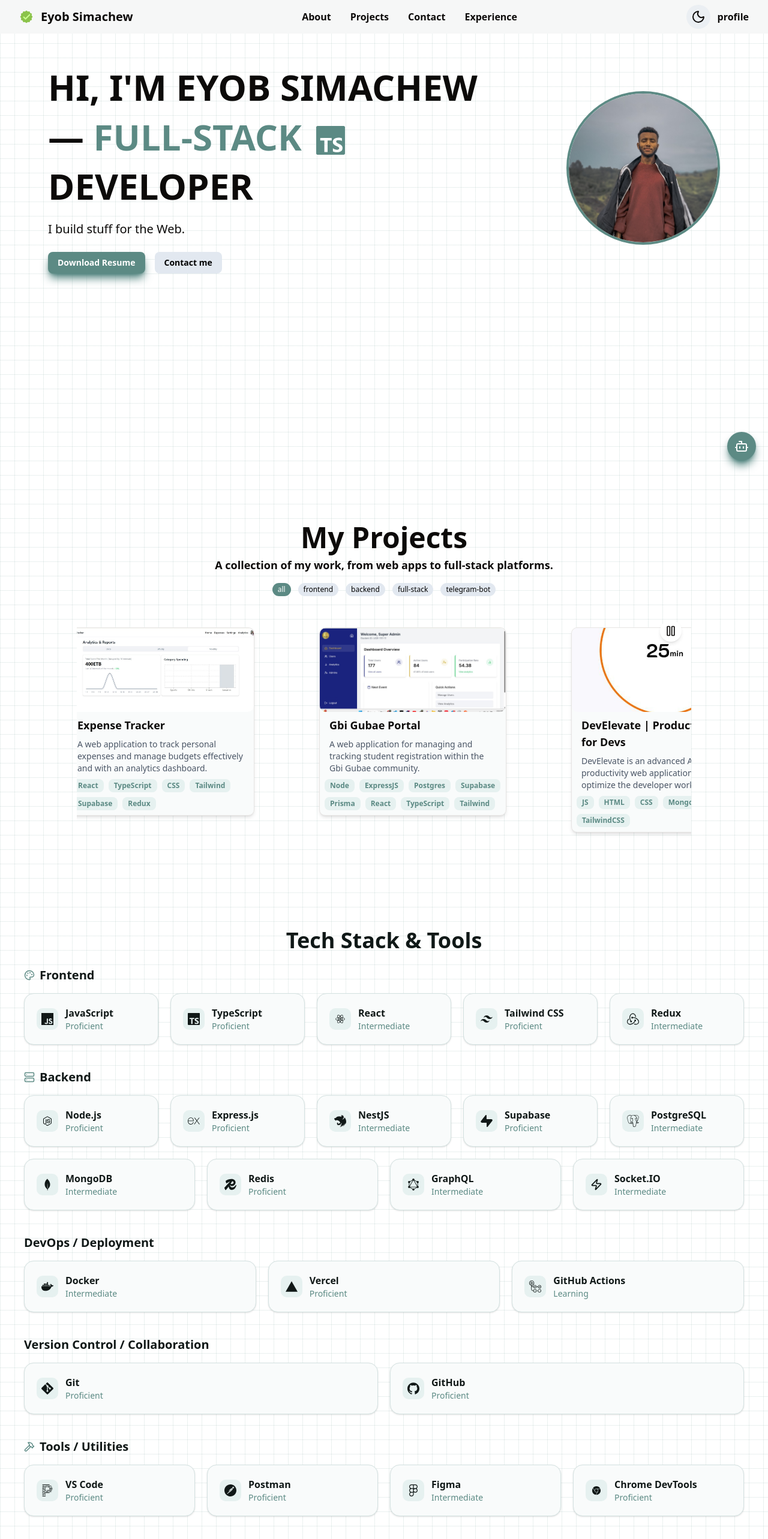
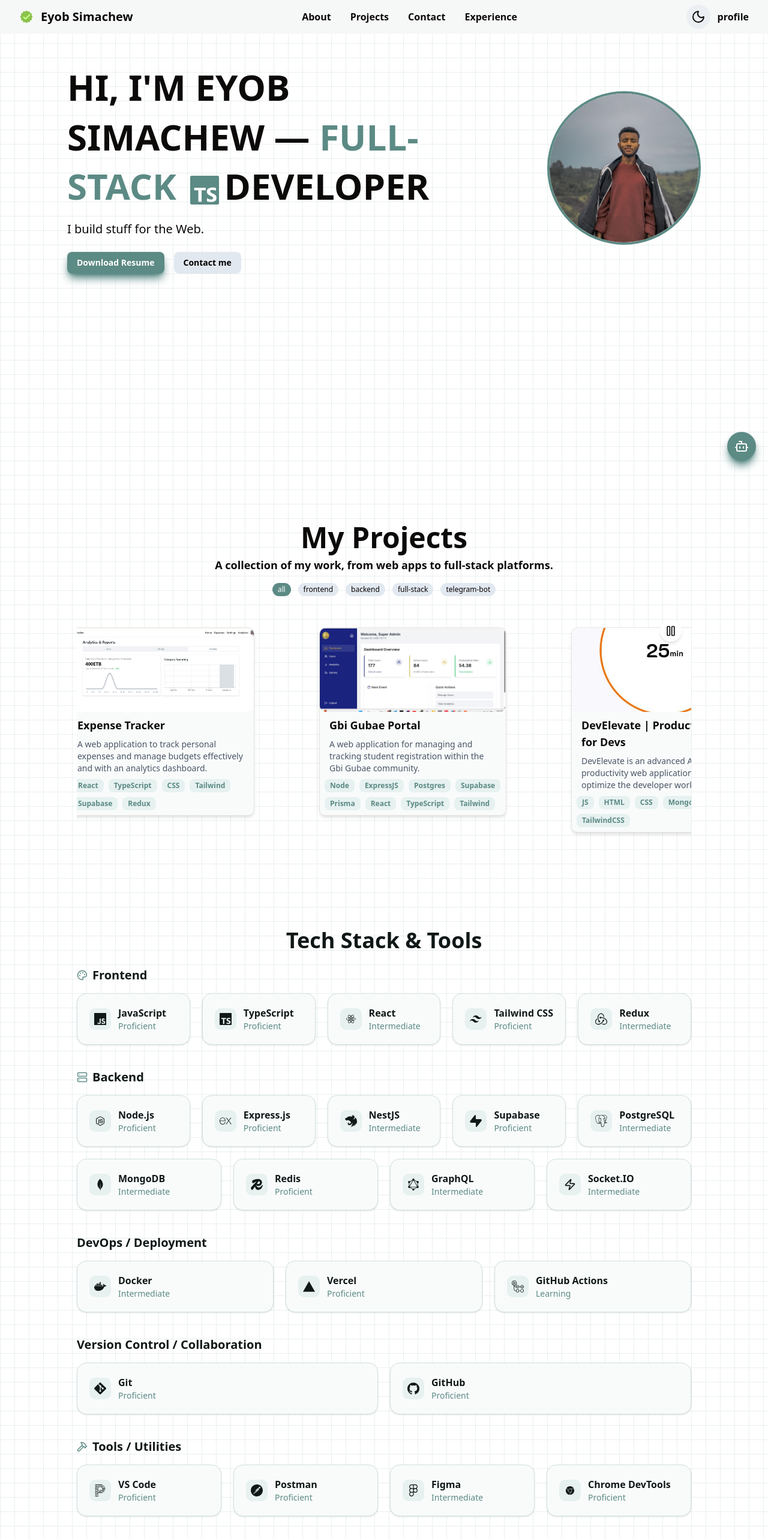
Before and after one commit to Eyob-smax/Portfolio, a React (Vite) app: page / in a window 1280 px wide. Shown: the top 2566 px of the page at 60% size. Built offline with nearby package versions, Linux system fonts and the light colour scheme.

Commit message:
initial commit

```diff
--- a/src/pages/Home.tsx
+++ b/src/pages/Home.tsx
@@ -8,7 +8,7 @@ export default function Home() {
   const [micHover, setMicHover] = useState(false);
 
   return (
-    <div className="flex flex-col w-full min-h-screen">
+    <div className="flex flex-col w-[85%] mx-auto min-h-screen">
       <div className="flex flex-col-reverse lg:flex-row w-full max-w-6xl mx-auto items-center lg:justify-between px-4 py-12 gap-10">
         <div className="lg:w-2/3 text-center lg:text-left">
           <h1 className="text-4xl sm:text-5xl md:text-6xl font-bold leading-snug">
--- a/src/pages/Skills.tsx
+++ b/src/pages/Skills.tsx
@@ -9,7 +9,7 @@ interface SkillCardProps {
 }
 
 const SkillCard: React.FC<SkillCardProps> = ({ icon: Icon, title, level }) => (
-  <div className="flex flex-1 flex-col gap-3 rounded-2xl border border-[#d4e2e1] bg-[#f9fbfb] p-5 shadow-sm hover:shadow-md transition-shadow min-w-[200px]">
+  <div className="flex flex-1 flex-col gap-3 rounded-2xl border border-[#d4e2e1] bg-[#f9fbfb] p-5 shadow-sm hover:shadow-md transition-shadow min-w-[180px]">
     <div className="flex items-center gap-3">
       <div className="p-2 rounded-lg bg-[#e6f1f0] text-[#101817]">
         <Icon size={20} />
@@ -25,7 +25,7 @@ const SkillCard: React.FC<SkillCardProps> = ({ icon: Icon, title, level }) => (
 const TechPortfolio: React.FC = () => {
   return (
     <div
-      className="flex h-auto min-h-screen w-full flex-col overflow-x-hidden px-4 sm:px-8"
+      className="flex h-auto min-h-screen w-[85%] mx-auto flex-col overflow-x-hidden px-4 sm:px-8"
       style={{ fontFamily: '"Spline Sans", "Noto Sans", sans-serif' }}
     >
       <main className="py-12 mt-10 gap-8 mx-auto w-full max-w-[1200px] flex flex-col">
```
